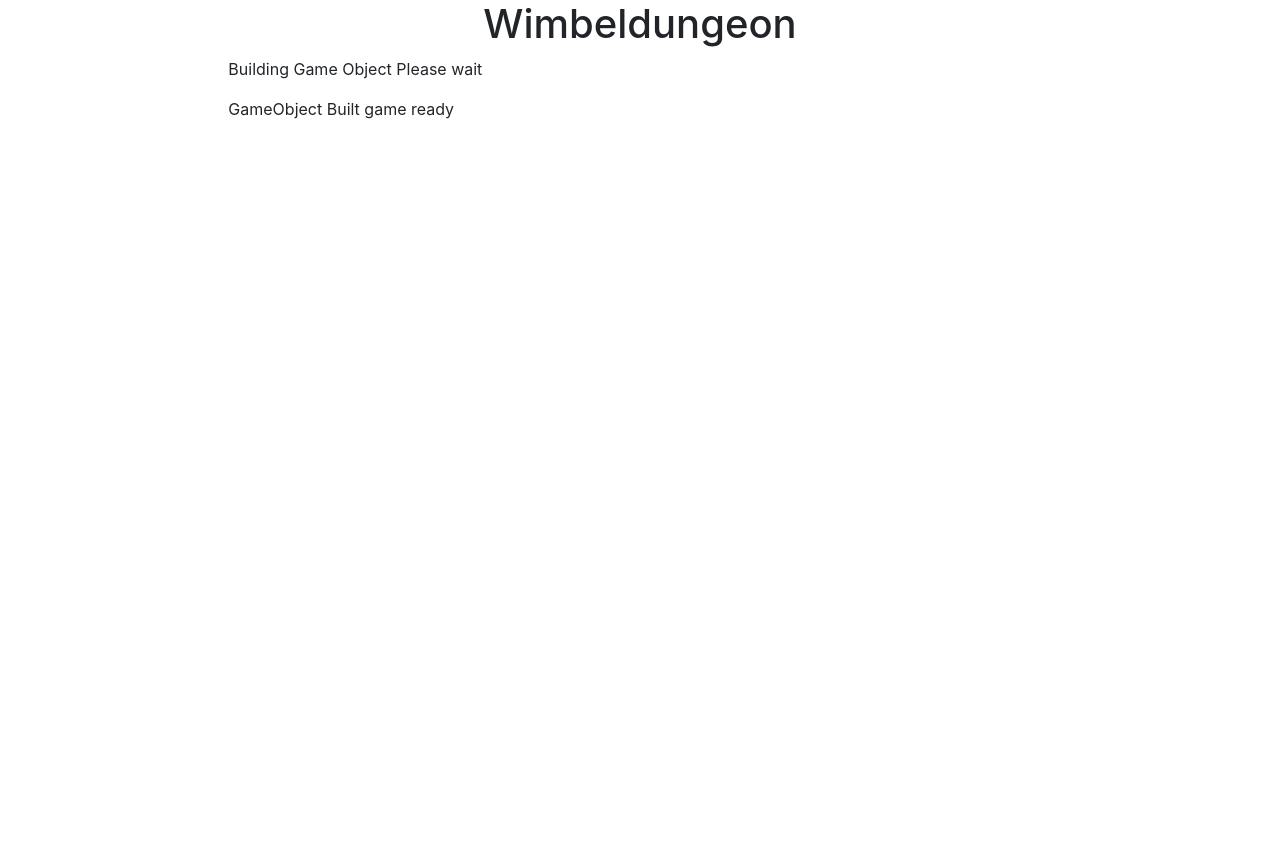
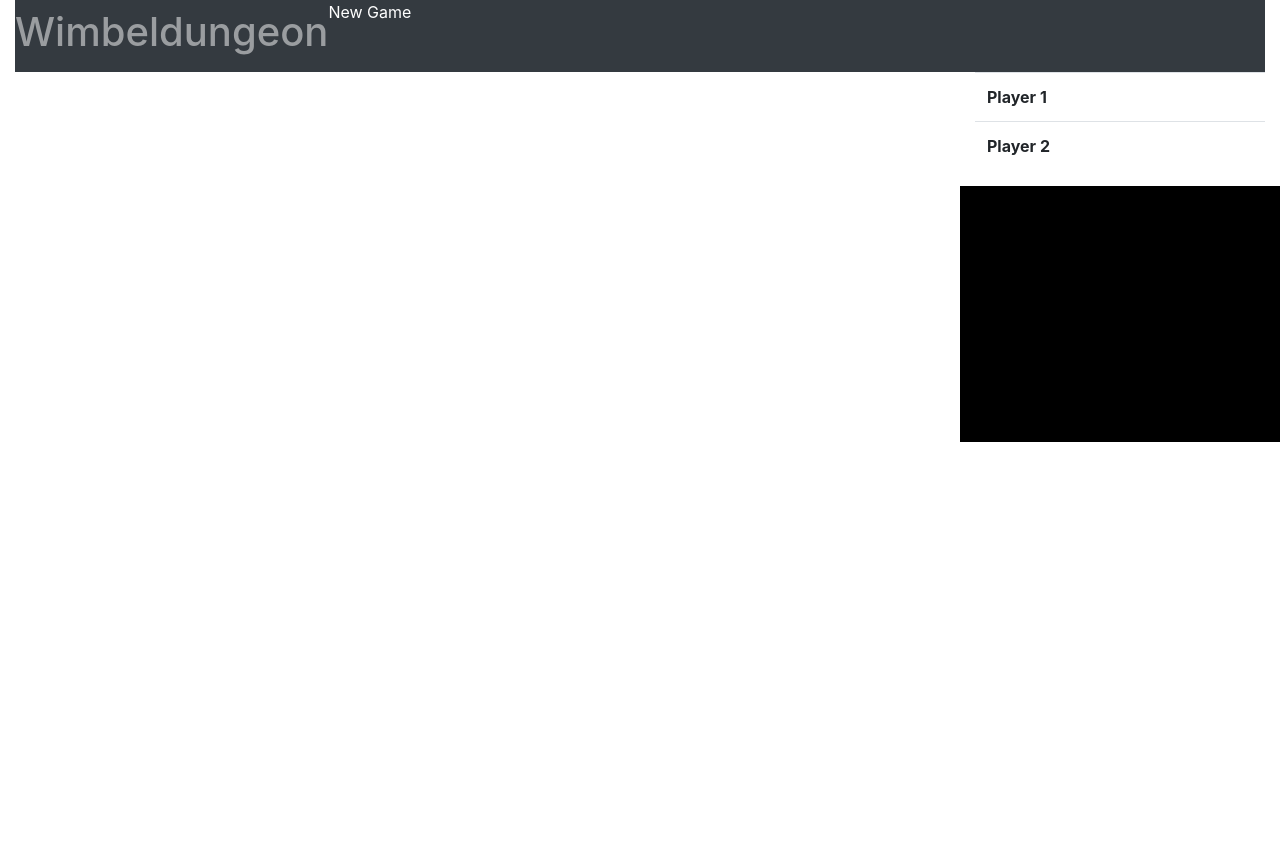
Before and after one commit to huntedhawk/wimbeldungeon, a PHP site: page / in a window 1280 px wide. Before the commit the page ends 119 px from the top, so only its background shows below. Run offline with PHP 8.4, Linux system fonts and the light colour scheme; lists and menus that the app fills with data are empty.

Commit message:
final push before GUI build

```diff
--- a/assets/dice.css
+++ b/assets/dice.css
@@ -8,7 +8,8 @@
     border: 50px #000000;
 }
 #log {
-    height: 100%;
+    height: 50vh;
+    overflow: hidden;
 }
 @-webkit-keyframes roll {
     10% {
--- a/assets/wimbeldungeon.js
+++ b/assets/wimbeldungeon.js
@@ -61,22 +61,20 @@ function Scoreboard(player1,player2) {
                 game: this.player1.game,
                 set: this.player1.set
             },
-            Player2: {
+            player2: {
                 game: this.player2.game,
                 set: this.player2.set
             }
         };
         return result;
     };
+
     this.addPoint = function(player) {
         switch (player.game) {
             case 0:
                 player.game = 15;
                 break;
             case 15:
-                player.game = 20;
-                break;
-            case 20:
                 player.game = 30;
                 break;
             case 30:
@@ -84,21 +82,40 @@ function Scoreboard(player1,player2) {
                 break;
             case 40:
                 player.game = "Advantage";
-                if (player.oposingPlayer.game === "Advantage") {
-                    player.oposingPlayer.game = 40;
+                if (player.opposingPlayer.game === "Advantage") {
+                    player.opposingPlayer.game = 40;
                 }
                 break;
             case "Advantage":
                 player.game = 0;
+                player.opposingPlayer.game = 0;
                 player.set++;
+                this.log.write('game to ' + player.name);
                 break;
         }
         this.log.write("point to " + player.name);
 
-        if (player.set >= 6 && player.set > player.oposingPlayer.set + 2) {
+        if (player.set === 2) {
             this.log.write("Match to " + player.name);
-        }
+            this.player1.game = 0;
+            this.player1.set = 0;
+            this.player1.match = 0;
+            this.player2.game = 0;
+            this.player2.set = 0;
+            this.player1.racket = new Racket();
+            this.player2.racket = new Racket();
+            }
     };
+    this.draw = function () {
+        let result = this.currentScore()
+        $('#player1Name').html(this.player1.name);
+        $('#player2Name').html(this.player2.name);
+        $('#player1Game').html(result.player1.game);
+        $('#player1Set').html(result.player1.set);
+        $('#player2Game').html(result.player2.game);
+        $('#player2Set').html(result.player2.set);
+
+    }
 }
 function Rally() {
     this.current = 0;
@@ -118,6 +135,10 @@ function Log() {
     this.dom = $('#log');
     this.write = function (message) {
         this.dom.append("<p>" + message + "</p>");
+        let height = this.dom.get(0).scrollHeight;
+        this.dom.animate({
+            scrollTop:height
+        },500)
     }
 
 }
@@ -221,6 +242,7 @@ function Wimbledungeons(player1Name,player2Name,powerPoints, racketDamage) {
             this.scoreboard.addPoint(this.currentPlayer.opposingPlayer);
         }
         this.changePlayer();
+        this.draw();
         return result;
     };
     this.contiuneRally = function(
@@ -243,7 +265,11 @@ function Wimbledungeons(player1Name,player2Name,powerPoints, racketDamage) {
             );
         }
         this.changePlayer();
+        this.draw();
         return result;
+    };
+    this.draw = function () {
+        this.scoreboard.draw();
     };
     this.log.write('GameObject Built game ready');
 }
--- a/index.html
+++ b/index.html
@@ -6,7 +6,7 @@
     <meta name="viewport" content="width=device-width, initial-scale=1, shrink-to-fit=no">
 
     <!-- Bootstrap CSS -->
-    <link rel="stylesheet" href="https://stackpath.bootstrapcdn.com/bootstrap/4.1.1/css/bootstrap.min.css" integrity="sha384-WskhaSGFgHYWDcbwN70/dfYBj47jz9qbsMId/iRN3ewGhXQFZCSftd1LZCfmhktB" crossorigin="anonymous">
+    <link rel="stylesheet" href="https://stackpath.bootstrapcdn.com/bootstrap/4.1.1/css/bootstrap.min.css">
     <link rel="stylesheet" href="assets/dice.css">
 
     <title>Hello, world!</title>
@@ -14,26 +14,43 @@
 </head>
 <body>
 <div class="container-fluid">
+    <nav class="nav bg-dark navbar-dark">
+        <h1 class="navbar-text">Wimbeldungeon</h1>
+        <div class="nav-item btn-dark">New Game</div>
+    </nav>
     <div class="row">
-        <div class="col-12">
-            <h1 class="text-lg-center">Wimbeldungeon</h1>
-        </div>
-    </div>
-    <div class="row">
-        <div class="col-2">
+        <div class="col-9">
 
         </div>
-        <div class="col-8">
-            <div class="dice-mat">
+        <div class="col-3">
+            <div class="row">
+                <div class="col-12">
+                    <table class="table">
+                        <tr>
+                            <th id="player1Name">Player 1</th>
+                            <td id="player1Serving"></td>
+                            <td id="player1Game"></td>
+                            <td id="player1Set"></td>
+                        </tr>
+                        <tr>
+                            <th id="player2Name">Player 2</th>
+                            <td id="player2Serving"></td>
+                            <td id="player2Game"></td>
+                            <td id="player2Set"></td>
+                        </tr>
+                    </table>
+                </div>
+            </div>
+            <div class="row">
+                <div class="col-12" id="dice-mat"></div>
+            </div>
+            <div class="row">
+                <div class="col-12">
+                    <div id="log">
 
+                    </div>
+                </div>
             </div>
-        </div>
-    </div>
-    <div class="row">
-        <div class="col-2">
-        </div>
-        <div class="col-10" id="log">
-
         </div>
     </div>
 </div>
@@ -43,14 +60,12 @@
 
 <!-- Optional JavaScript -->
 <!-- jQuery first, then Popper.js, then Bootstrap JS -->
-<script src="https://code.jquery.com/jquery-3.3.1.slim.min.js" integrity="sha384-q8i/X+965DzO0rT7abK41JStQIAqVgRVzpbzo5smXKp4YfRvH+8abtTE1Pi6jizo" crossorigin="anonymous"></script>
-<script src="https://cdnjs.cloudflare.com/ajax/libs/popper.js/1.14.3/umd/popper.min.js" integrity="sha384-ZMP7rVo3mIykV+2+9J3UJ46jBk0WLaUAdn689aCwoqbBJiSnjAK/l8WvCWPIPm49" crossorigin="anonymous"></script>
-<script src="https://stackpath.bootstrapcdn.com/bootstrap/4.1.1/js/bootstrap.min.js" integrity="sha384-smHYKdLADwkXOn1EmN1qk/HfnUcbVRZyYmZ4qpPea6sjB/pTJ0euyQp0Mk8ck+5T" crossorigin="anonymous"></script>
+<script src="https://code.jquery.com/jquery-3.3.1.js"></script>
+<script src="https://cdnjs.cloudflare.com/ajax/libs/popper.js/1.14.3/umd/popper.js"></script>
+<script src="https://stackpath.bootstrapcdn.com/bootstrap/4.1.1/js/bootstrap.js"></script>
 <script src="assets/wimbeldungeon.js"></script>
 <script>
 
-    let gameObj;
-    gameObj = new Wimbledungeons('Player 1','Player 2',true,true);
 
 </script>
 </body>
```
